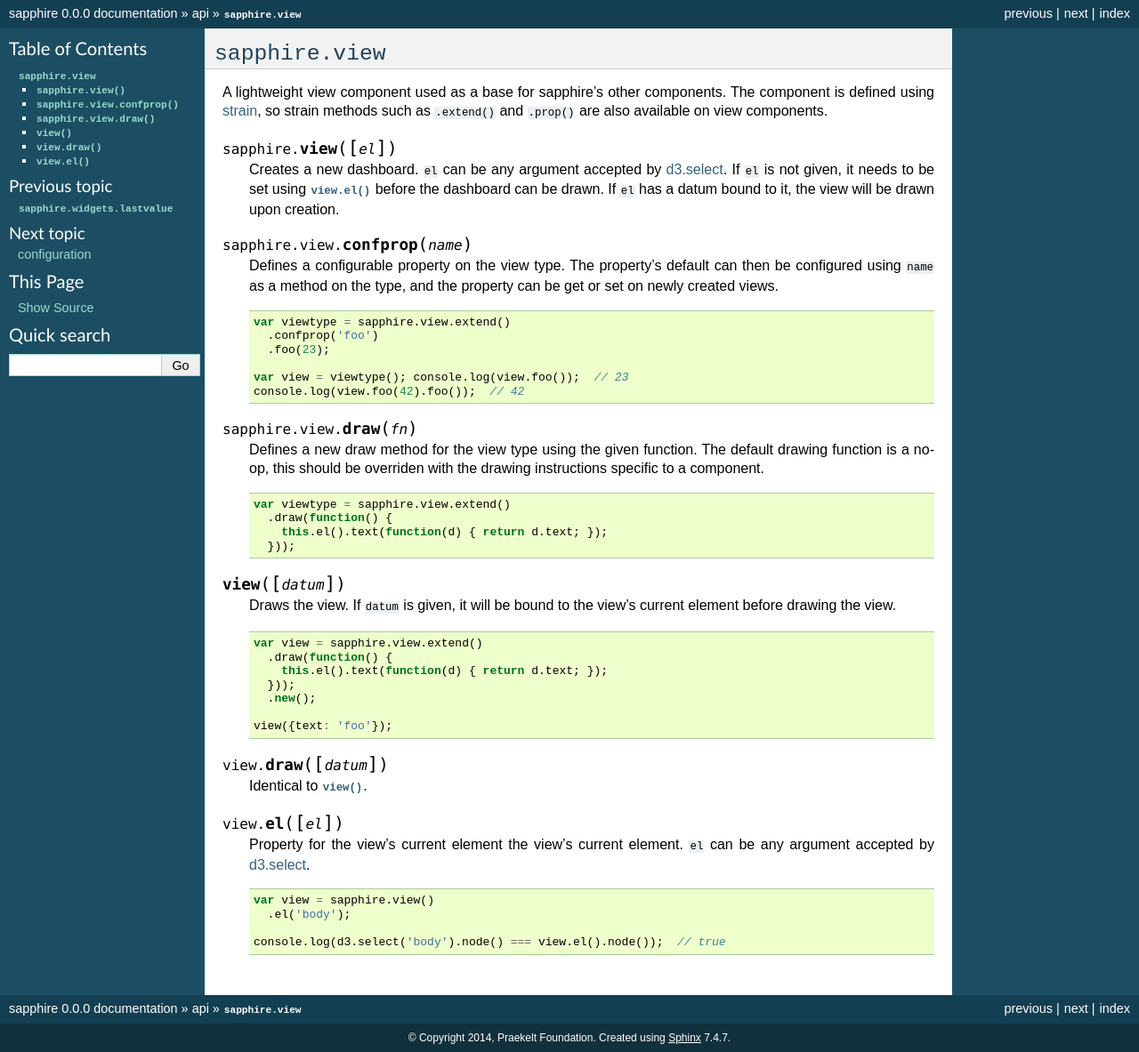
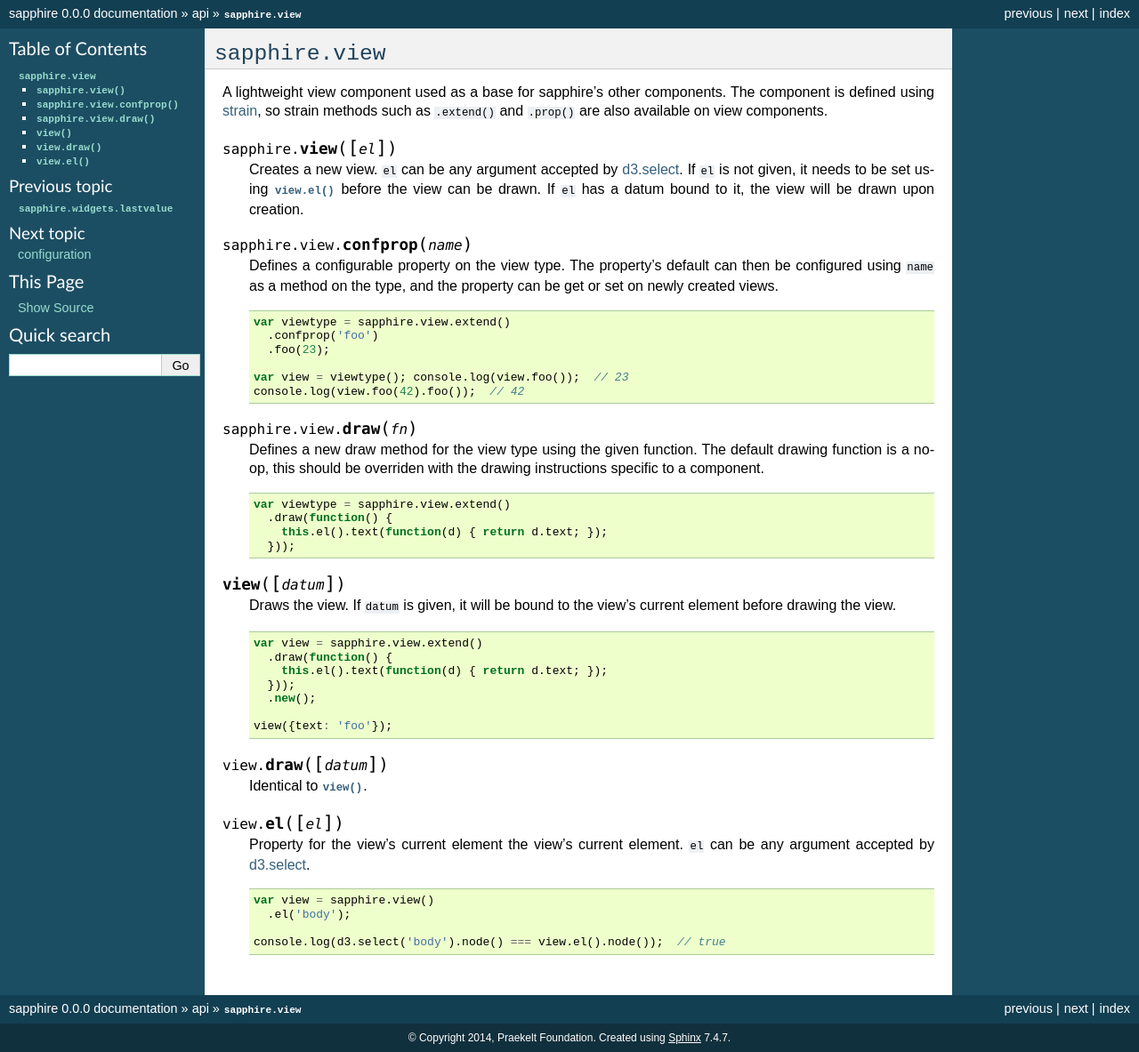
Before and after one commit to praekelt/sapphire, a Sphinx documentation site: the page built from docs/api/view.rst, in a window 1280 px wide. Shown: the whole page at 89% size. Built offline with Sphinx 7.4.7, drawn with Linux system fonts in a browser that asks for light colours.

Commit message:
More doc fixes

```diff
--- a/docs/api/view.rst
+++ b/docs/api/view.rst
@@ -7,9 +7,9 @@ and ``.prop()`` are also available on view components.
 
 .. function:: sapphire.view([el])
 
-  Creates a new dashboard. ``el`` can be any argument accepted by d3.select_.
+  Creates a new view. ``el`` can be any argument accepted by d3.select_.
   If ``el`` is not given, it needs to be set using :func:`view.el` before the
-  dashboard can be drawn. If ``el`` has a datum bound to it, the view will be
+  view can be drawn. If ``el`` has a datum bound to it, the view will be
   drawn upon creation.
 
 
```
